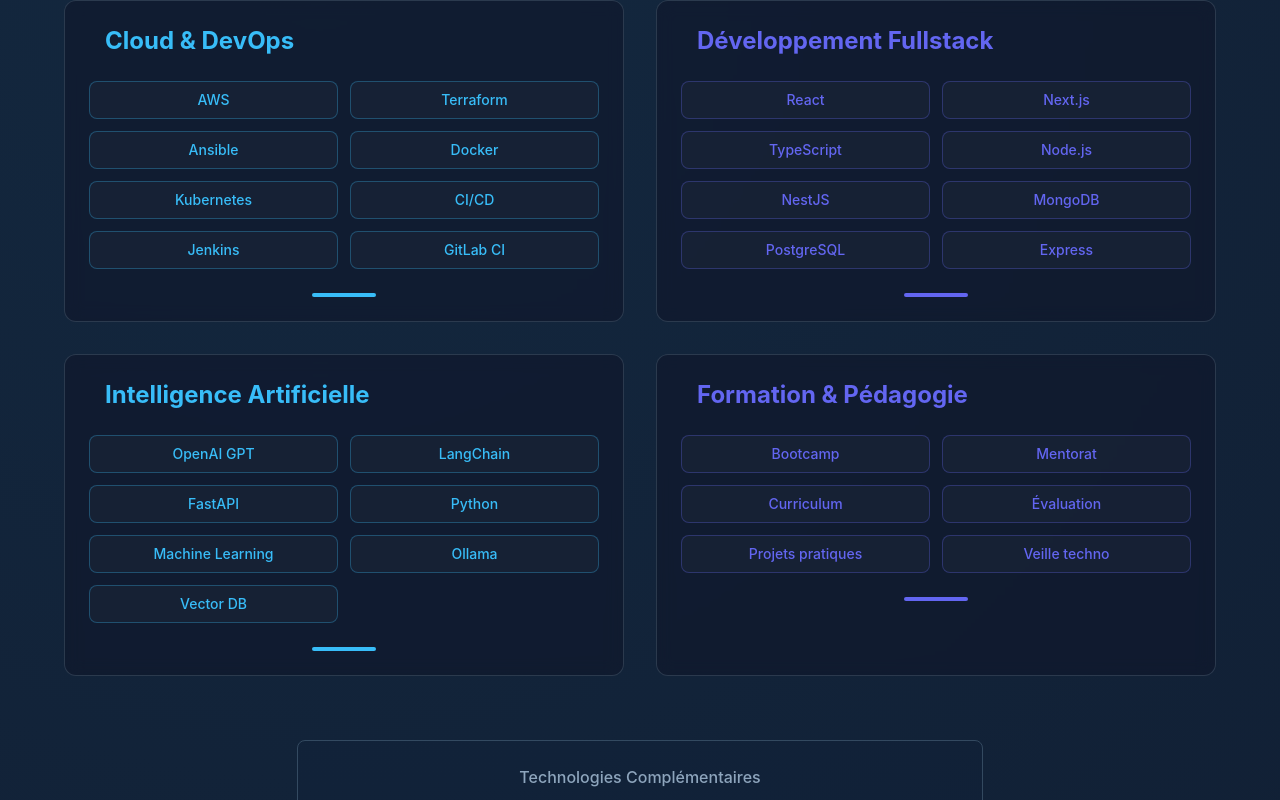
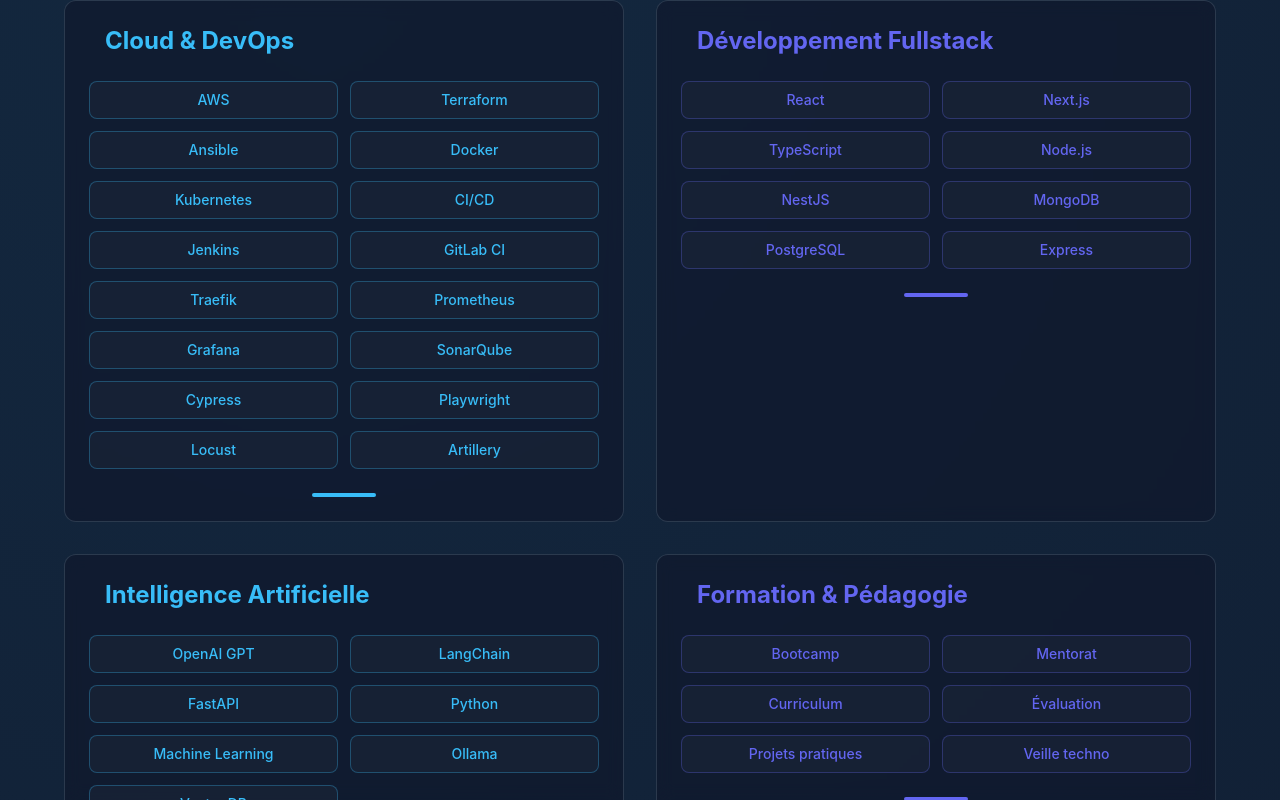
Before and after one commit to Jyok1m/portfolio_v3, a React (Vite) app: page / in a window 1280 px wide. Shown: the part 1981-2781 px from the top of the page. Built offline with nearby package versions, Linux system fonts and the light colour scheme; no server answers; what @fortawesome/pro-solid-svg-icons would draw is missing.

Commit message:
feat: Ajouter de nouvelles compétences et descriptions pour le Cloud & DevOps

```diff
--- a/src/i18n/locales.ts
+++ b/src/i18n/locales.ts
@@ -46,7 +46,24 @@
 			categories: {
 				cloud: {
 					title: "Cloud & DevOps",
-					skills: ["AWS", "Terraform", "Ansible", "Docker", "Kubernetes", "CI/CD", "Jenkins", "GitLab CI"],
+					skills: [
+						"AWS",
+						"Terraform",
+						"Ansible",
+						"Docker",
+						"Kubernetes",
+						"CI/CD",
+						"Jenkins",
+						"GitLab CI",
+						"Traefik",
+						"Prometheus",
+						"Grafana",
+						"SonarQube",
+						"Cypress",
+						"Playwright",
+						"Locust",
+						"Artillery",
+					],
 				},
 				fullstack: {
 					title: "Développement Fullstack",
@@ -86,6 +103,20 @@
 					"Jenkins, c'est le chef d'orchestre de mes pipelines : il coordonne, execute, signale. Un peu vintage mais tellement fiable pour automatiser les workflows.",
 				"GitLab CI":
 					"GitLab CI, c'est DevOps tout-en-un : code, CI/CD, monitoring dans une même interface. Simple et efficace quand on veut éviter de jongler entre outils.",
+				Prometheus:
+					"Prometheus, c'est l'œil qui surveille tout : métriques temps réel, alertes configurables, scraping automatique. La télémétrie qui anticipe les problèmes avant qu'ils arrivent.",
+				Grafana:
+					"Grafana, c'est la beauté des données : dashboards élégants, visualisations parlantes, drill-down intuitif. Transformer les métriques en insights visuels compréhensibles.",
+				SonarQube:
+					"SonarQube, c'est l'inspecteur de code implacable : vulnérabilités détectées, qualité mesurée, dette technique quantifiée. Le garde-fou qui maintient un code propre et sécurisé.",
+				Cypress:
+					"Cypress, c'est les tests E2E comme si on était l'utilisateur : simulation réelle du navigateur, debugging visuel, assertions naturelles. Tester sans se prendre la tête.",
+				Playwright:
+					"Playwright, c'est le multi-navigateur sans effort : Chrome, Firefox, Safari en parallèle, mobile inclus. L'assurance que ça marche partout, vraiment partout.",
+				Locust:
+					"Locust, c'est l'armée de testeurs virtuels : montée en charge progressive, scénarios réalistes, métriques précises. Savoir si l'app tiendra la charge avant le jour J.",
+				Artillery:
+					"Artillery, c'est l'artillerie lourde des tests de performance : load testing moderne, APIs et WebSockets, reporting détaillé. La puissance de feu pour valider la scalabilité.",
 				"Next.js":
 					"Next.js, c'est React qui grandit : SSR, optimisations automatiques, routing intégré. Un framework qui anticipe mes besoins avant même que j'y pense.",
 				TypeScript:
@@ -135,9 +166,10 @@
 				Postman:
 					"Postman, c'est mon laboratoire d'APIs : tester, documenter, partager les endpoints. Indispensable pour éviter les surprises en intégration.",
 				Redis: "Redis, c'est la mémoire flash de mes apps : ultra-rapide, clé-valeur simple, parfait pour du cache ou des sessions. La vitesse pure.",
-				Nginx: "Nginx, c'est le portier haute performance : il distribue, cache, sécurise le trafic web sans broncher. Léger mais costaud.",
 				GraphQL:
 					"GraphQL, c'est l'API à la carte : le client demande exactement ce qu'il veut, pas plus, pas moins. Fini le sur-fetching et les endpoints multiples.",
+				Traefik:
+					"Traefik, c'est le reverse proxy intelligent : découverte automatique des services, certificats SSL auto-générés, load balancing élégant. Le routage moderne sans configuration manuelle.",
 			},
 		},
 		education: {
@@ -351,7 +383,24 @@
 			categories: {
 				cloud: {
 					title: "Cloud & DevOps",
-					skills: ["AWS", "Terraform", "Ansible", "Docker", "Kubernetes", "CI/CD", "Jenkins", "GitLab CI"],
+					skills: [
+						"AWS",
+						"Terraform",
+						"Ansible",
+						"Docker",
+						"Kubernetes",
+						"CI/CD",
+						"Jenkins",
+						"GitLab CI",
+						"Traefik",
+						"Prometheus",
+						"Grafana",
+						"SonarQube",
+						"Cypress",
+						"Playwright",
+						"Locust",
+						"Artillery",
+					],
 				},
 				fullstack: {
 					title: "Fullstack Development",
@@ -430,7 +479,22 @@
 					"Figma is the bridge between design and dev: living mockups, reusable components, real-time collaboration. Pixel-perfect finally accessible.",
 				Postman: "Postman is my API laboratory: test, document, share endpoints. Essential to avoid integration surprises.",
 				Redis: "Redis is the flash memory of my apps: ultra-fast, simple key-value, perfect for cache or sessions. Pure speed.",
-				Nginx: "Nginx is the high-performance doorman: it distributes, caches, secures web traffic without breaking a sweat. Light but tough.",
+				Traefik:
+					"Traefik is the intelligent reverse proxy: automatic service discovery, auto-generated SSL certificates, elegant load balancing. Modern routing without manual configuration.",
+				Prometheus:
+					"Prometheus is the all-seeing eye: real-time metrics, configurable alerts, automatic scraping. Telemetry that anticipates problems before they happen.",
+				Grafana:
+					"Grafana is data made beautiful: elegant dashboards, meaningful visualizations, intuitive drill-down. Transforming metrics into understandable visual insights.",
+				SonarQube:
+					"SonarQube is the relentless code inspector: vulnerabilities detected, quality measured, technical debt quantified. The guardian that keeps code clean and secure.",
+				Cypress:
+					"Cypress is E2E testing like being the user: real browser simulation, visual debugging, natural assertions. Testing without the headache.",
+				Playwright:
+					"Playwright is multi-browser made effortless: Chrome, Firefox, Safari in parallel, mobile included. The assurance it works everywhere, truly everywhere.",
+				Locust:
+					"Locust is the virtual tester army: progressive load ramping, realistic scenarios, precise metrics. Knowing if the app will handle the load before D-day.",
+				Artillery:
+					"Artillery is the heavy artillery of performance testing: modern load testing, APIs and WebSockets, detailed reporting. The firepower to validate scalability.",
 				GraphQL:
 					"GraphQL is the à la carte API: the client asks for exactly what it wants, no more, no less. No more over-fetching and multiple endpoints.",
 			},
```
